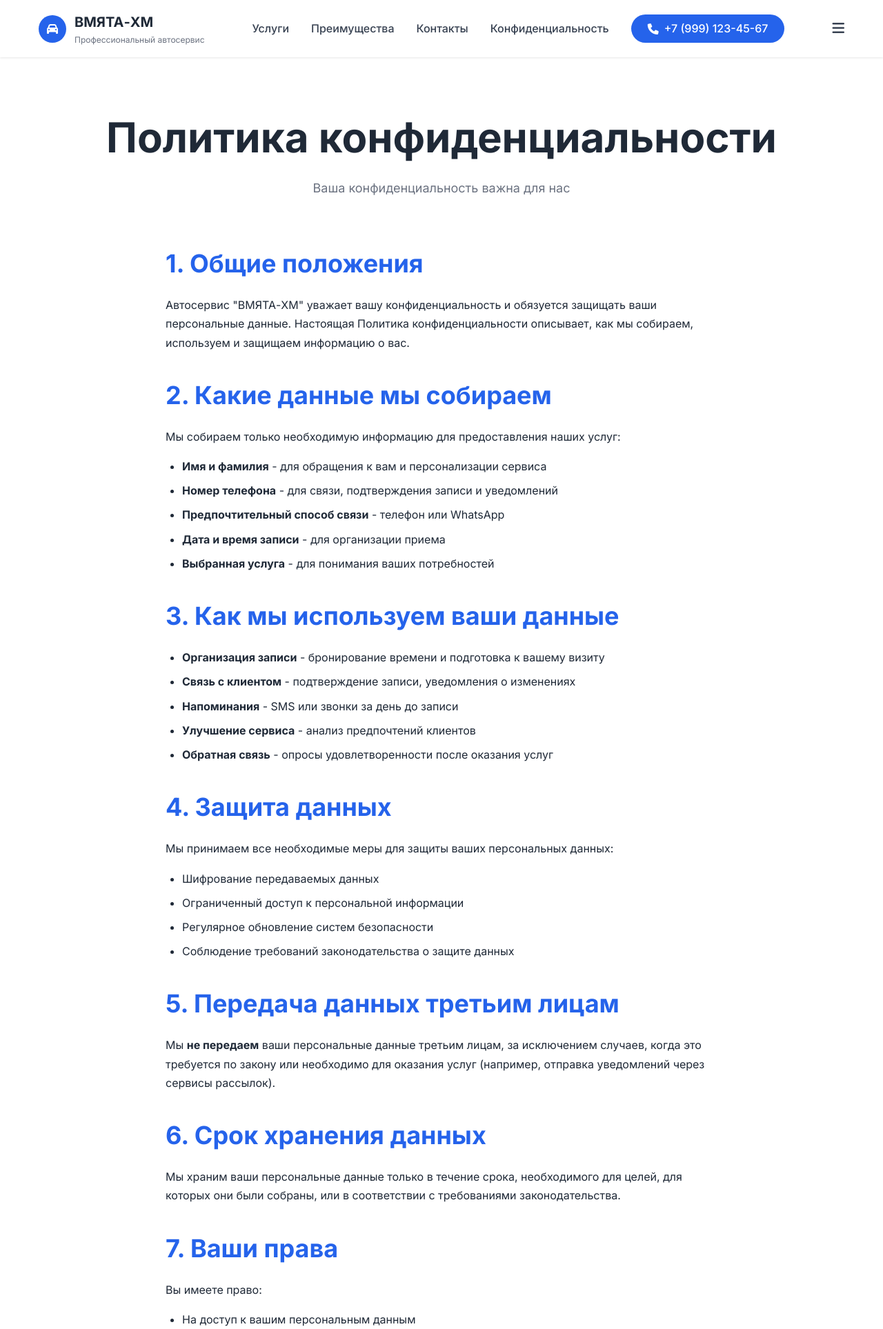
After one commit to ChestnutCMD/auto-service, a Django app: page /privacy/ in a window 1280 px wide. The commit adds this page. Shown: the top 1927 px of the page at 69% size. Run offline with Django 5.2, Linux system fonts and the light colour scheme.

Commit message:
add privacy commit

```diff
--- a/auto/auto/urls.py
+++ b/auto/auto/urls.py
@@ -7,6 +7,7 @@ from auto import settings
 urlpatterns = [
     path('admin/', admin.site.urls),
     path('', include('attendance.urls')),
+    path('', include('reservation.urls')),
 ]
 
 if settings.DEBUG:
--- /dev/null
+++ b/auto/reservation/urls.py
@@ -0,0 +1,6 @@
+from django.urls import path
+from . import views
+
+urlpatterns = [
+    path('privacy/', views.privacy_policy, name='privacy'),
+]
--- a/auto/reservation/views.py
+++ b/auto/reservation/views.py
@@ -1,3 +1,14 @@
 from django.shortcuts import render
 
-# Create your views here.
+from contacts.contacts import COMPANY_INFO
+
+
+def privacy_policy(request):
+    """
+    Страница политики конфиденциальности
+    """
+    context = {
+        'title': f'{COMPANY_INFO["NAME"]} - Политика конфиденциальности',
+        'company_info': COMPANY_INFO,
+    }
+    return render(request, 'privacy/privacy.html', context)
--- a/auto/templates/attendance/attendance_list.html
+++ /dev/null
@@ -1,5 +0,0 @@
-   <li>🅿️ Бесплатная парковка</li>
-                                    <li>☕ Зона ожидания с кофе</li>
-                                    <li>📶 Бесплатный Wi-Fi</li>
-                                    <li>♿ Доступ для маломобильных</li>
-                                    <li>🔌 Зарядка для устройств</li>
--- a/auto/templates/includes/header.html
+++ b/auto/templates/includes/header.html
@@ -13,10 +13,10 @@
             </div>
 
             <div class="nav-links">
-                <a href="#services" class="nav-link">Услуги</a>
-                <a href="#advantages" class="nav-link">Преимущества</a>
-                <a href="#contacts" class="nav-link" onclick="scrollToContacts()">Контакты</a>
-
+                <a href="/#services" class="nav-link">Услуги</a>
+                <a href="/#advantages" class="nav-link">Преимущества</a>
+                <a href="/#contacts" class="nav-link">Контакты</a>
+                <a href="{% url 'privacy' %}" class="nav-link">Конфиденциальность</a>
                 {% if main_phone %}
                 <a href="tel:{{ main_phone.value }}" class="btn-primary">
                     <i class="fas fa-phone"></i>
--- /dev/null
+++ b/auto/templates/privacy/privacy.html
@@ -0,0 +1,169 @@
+{% extends 'base.html' %}
+{% load contact_filters %}
+
+{% block title %}{{ title }}{% endblock %}
+
+{% block content %}
+<section class="section section-white">
+    <div class="container">
+        <div class="section-header">
+            <h1>Политика конфиденциальности</h1>
+            <p class="section-description">
+                Ваша конфиденциальность важна для нас
+            </p>
+        </div>
+
+        <div class="privacy-content" style="max-width: 800px; margin: 0 auto; line-height: 1.7;">
+            <!-- Основная информация -->
+            <div class="privacy-section" style="margin-bottom: 2rem;">
+                <h2 style="color: #2563eb; margin-bottom: 1rem;">1. Общие положения</h2>
+                <p style="margin-bottom: 1rem;">
+                    Автосервис "{{ company_info.NAME }}" уважает вашу конфиденциальность и обязуется защищать
+                    ваши персональные данные. Настоящая Политика конфиденциальности описывает, как мы собираем,
+                    используем и защищаем информацию о вас.
+                </p>
+            </div>
+
+            <!-- Какие данные собираем -->
+            <div class="privacy-section" style="margin-bottom: 2rem;">
+                <h2 style="color: #2563eb; margin-bottom: 1rem;">2. Какие данные мы собираем</h2>
+                <p style="margin-bottom: 1rem;">Мы собираем только необходимую информацию для предоставления наших услуг:</p>
+                <ul style="margin-left: 1.5rem; margin-bottom: 1rem;">
+                    <li style="margin-bottom: 0.5rem;">
+                        <strong>Имя и фамилия</strong> - для обращения к вам и персонализации сервиса
+                    </li>
+                    <li style="margin-bottom: 0.5rem;">
+                        <strong>Номер телефона</strong> - для связи, подтверждения записи и уведомлений
+                    </li>
+                    <li style="margin-bottom: 0.5rem;">
+                        <strong>Предпочтительный способ связи</strong> - телефон или WhatsApp
+                    </li>
+                    <li style="margin-bottom: 0.5rem;">
+                        <strong>Дата и время записи</strong> - для организации приема
+                    </li>
+                    <li style="margin-bottom: 0.5rem;">
+                        <strong>Выбранная услуга</strong> - для понимания ваших потребностей
+                    </li>
+                </ul>
+            </div>
+
+            <!-- Как используем данные -->
+            <div class="privacy-section" style="margin-bottom: 2rem;">
+                <h2 style="color: #2563eb; margin-bottom: 1rem;">3. Как мы используем ваши данные</h2>
+                <ul style="margin-left: 1.5rem; margin-bottom: 1rem;">
+                    <li style="margin-bottom: 0.5rem;">
+                        <strong>Организация записи</strong> - бронирование времени и подготовка к вашему визиту
+                    </li>
+                    <li style="margin-bottom: 0.5rem;">
+                        <strong>Связь с клиентом</strong> - подтверждение записи, уведомления о изменениях
+                    </li>
+                    <li style="margin-bottom: 0.5rem;">
+                        <strong>Напоминания</strong> - SMS или звонки за день до записи
+                    </li>
+                    <li style="margin-bottom: 0.5rem;">
+                        <strong>Улучшение сервиса</strong> - анализ предпочтений клиентов
+                    </li>
+                    <li style="margin-bottom: 0.5rem;">
+                        <strong>Обратная связь</strong> - опросы удовлетворенности после оказания услуг
+                    </li>
+                </ul>
+            </div>
+
+            <!-- Защита данных -->
+            <div class="privacy-section" style="margin-bottom: 2rem;">
+                <h2 style="color: #2563eb; margin-bottom: 1rem;">4. Защита данных</h2>
+                <p style="margin-bottom: 1rem;">
+                    Мы принимаем все необходимые меры для защиты ваших персональных данных:
+                </p>
+                <ul style="margin-left: 1.5rem; margin-bottom: 1rem;">
+                    <li style="margin-bottom: 0.5rem;">Шифрование передаваемых данных</li>
+                    <li style="margin-bottom: 0.5rem;">Ограниченный доступ к персональной информации</li>
+                    <li style="margin-bottom: 0.5rem;">Регулярное обновление систем безопасности</li>
+                    <li style="margin-bottom: 0.5rem;">Соблюдение требований законодательства о защите данных</li>
+                </ul>
+            </div>
+
+            <!-- Передача данных -->
+            <div class="privacy-section" style="margin-bottom: 2rem;">
+                <h2 style="color: #2563eb; margin-bottom: 1rem;">5. Передача данных третьим лицам</h2>
+                <p style="margin-bottom: 1rem;">
+                    Мы <strong>не передаем</strong> ваши персональные данные третьим лицам, за исключением случаев,
+                    когда это требуется по закону или необходимо для оказания услуг (например, отправка уведомлений
+                    через сервисы рассылок).
+                </p>
+            </div>
+
+            <!-- Хранение данных -->
+            <div class="privacy-section" style="margin-bottom: 2rem;">
+                <h2 style="color: #2563eb; margin-bottom: 1rem;">6. Срок хранения данных</h2>
+                <p style="margin-bottom: 1rem;">
+                    Мы храним ваши персональные данные только в течение срока, необходимого для целей,
+                    для которых они были собраны, или в соответствии с требованиями законодательства.
+                </p>
+            </div>
+
+            <!-- Права пользователей -->
+            <div class="privacy-section" style="margin-bottom: 2rem;">
+                <h2 style="color: #2563eb; margin-bottom: 1rem;">7. Ваши права</h2>
+                <p style="margin-bottom: 1rem;">Вы имеете право:</p>
+                <ul style="margin-left: 1.5rem; margin-bottom: 1rem;">
+                    <li style="margin-bottom: 0.5rem;">На доступ к вашим персональным данным</li>
+                    <li style="margin-bottom: 0.5rem;">На исправление неточных данных</li>
+                    <li style="margin-bottom: 0.5rem;">На удаление ваших данных</li>
+                    <li style="margin-bottom: 0.5rem;">На отзыв согласия на обработку данных</li>
+                    <li style="margin-bottom: 0.5rem;">На ограничение обработки данных</li>
+                </ul>
+            </div>
+
+            <!-- Контакты -->
+            <div class="privacy-section" style="margin-bottom: 2rem;">
+                <h2 style="color: #2563eb; margin-bottom: 1rem;">8. Контакты</h2>
+                <p style="margin-bottom: 1rem;">
+                    По всем вопросам, связанным с обработкой ваших персональных данных,
+                    вы можете обратиться к нам:
+                </p>
+                <div class="contact-info" style="background: #f8f9fa; padding: 1.5rem; border-radius: 0.5rem;">
+                    <p style="margin-bottom: 0.5rem;">
+                        <strong>Автосервис:</strong> {{ company_info.NAME }}
+                    </p>
+                    {% if company_info.PHONE %}
+                    <p style="margin-bottom: 0.5rem;">
+                        <strong>Телефон:</strong> {{ company_info.PHONE }}
+                    </p>
+                    {% endif %}
+                    {% if company_info.ADDRESS %}
+                    <p style="margin-bottom: 0.5rem;">
+                        <strong>Адрес:</strong> {{ company_info.ADDRESS }}
+                    </p>
+                    {% endif %}
+                    {% if company_info.EMAIL %}
+                    <p style="margin-bottom: 0.5rem;">
+                        <strong>Email:</strong> {{ company_info.EMAIL }}
+                    </p>
+                    {% endif %}
+                </div>
+            </div>
+
+            <!-- Обновления политики -->
+            <div class="privacy-section">
+                <h2 style="color: #2563eb; margin-bottom: 1rem;">9. Обновления политики</h2>
+                <p style="margin-bottom: 1rem;">
+                    Мы можем периодически обновлять настоящую Политику конфиденциальности.
+                    Все изменения вступают в силу с момента их публикации на нашем сайте.
+                </p>
+                <p style="color: #6b7280; font-style: italic;">
+                    Дата последнего обновления: {% now "d.m.Y" %}
+                </p>
+            </div>
+
+            <!-- Кнопка назад -->
+            <div class="text-center" style="margin-top: 3rem;">
+                <a href="/" class="btn-primary" style="display: inline-flex; align-items: center; gap: 0.5rem; text-decoration: none;">
+                    <i class="fas fa-arrow-left"></i>
+                    Вернуться на главную
+                </a>
+            </div>
+        </div>
+    </div>
+</section>
+{% endblock %}
```
Also changed, not shown: auto/auto/settings.py (+18 -2 lines), auto/templates/includes/booking_modal.html (+21 -6 lines), auto/attendance/views.py (line endings or trailing spaces).
